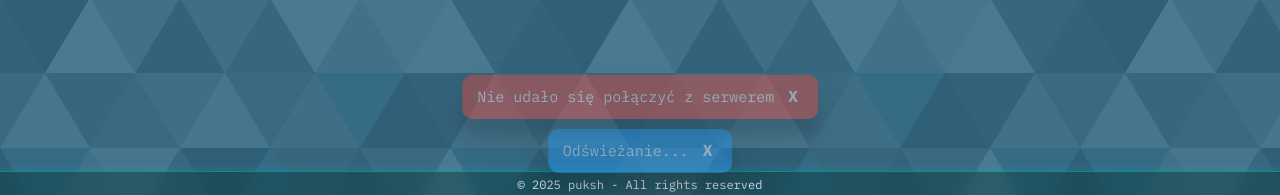
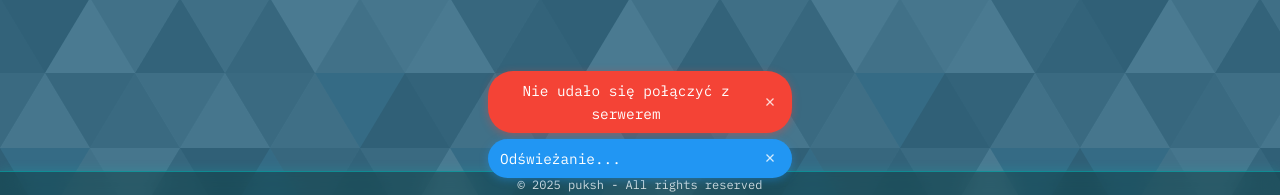
Before and after one commit to puksh/kalendarz, a Vue app: page / in a window 1280 px wide. Both pictures are taken after a click on the button "Odśwież harmonogram". Shown: the part 602-797 px from the top of the page. Built offline with nearby package versions, Linux system fonts and the light colour scheme; no server answers.

Commit message:
fix: made notifications visible

```diff
--- a/src/components/AuthorizationModal.vue
+++ b/src/components/AuthorizationModal.vue
@@ -36,6 +36,7 @@
 </template>
 
 <script>
+import NotificationMessage from "./NotificationMessage.vue";
 import { addNotification } from "./NotificationMessage.vue";
 
 export default {
@@ -47,6 +48,9 @@ export default {
     },
   },
   emits: ["close", "authorized"],
+  components: {
+    NotificationMessage,
+  },
   data() {
     return {
       password: "",
--- a/src/components/ExcelComponent.vue
+++ b/src/components/ExcelComponent.vue
@@ -79,6 +79,7 @@
 
 <script>
 import { daysOfWeek } from "@/data/daysOfWeek.js";
+import NotificationMessage from "./NotificationMessage.vue";
 import { addNotification } from "./NotificationMessage.vue";
 import {
   checkShiftDataSync,
@@ -105,6 +106,9 @@ export default {
       type: Array,
       required: true,
     },
+  },
+  components: {
+    NotificationMessage,
   },
   data() {
     return {
--- a/src/components/NotificationMessage.vue
+++ b/src/components/NotificationMessage.vue
@@ -6,7 +6,21 @@
       :class="['notification', notification.type]"
     >
       {{ notification.message }}
-      <button @click="removeNotification(notification.id)">X</button>
+      <button
+        @click="removeNotification(notification.id)"
+        aria-label="Close notification"
+      >
+        <svg
+          viewBox="0 0 24 24"
+          width="14"
+          height="14"
+          stroke="currentColor"
+          stroke-width="2"
+        >
+          <line x1="18" y1="6" x2="6" y2="18"></line>
+          <line x1="6" y1="6" x2="18" y2="18"></line>
+        </svg>
+      </button>
     </div>
   </div>
 </template>
@@ -47,59 +61,86 @@ export default {
   display: flex;
   flex-direction: column;
   align-items: center;
-  z-index: 100;
+  z-index: 2000;
+  gap: 6px;
+  max-width: 90%;
+  width: 280px;
 }
+
 .notification {
-  padding: 10px 15px;
-  border-radius: 10px;
-  margin: 5px 0;
+  padding: 8px 12px;
+  border-radius: var(--border-radius, 6px);
   color: white;
-  min-width: auto;
-  text-align: center;
-  animation: fadeInOut 3s forwards;
-  box-shadow:
-    0 19px 38px rgba(0, 0, 0, 0.3),
-    0 15px 12px rgba(0, 0, 0, 0.2);
+  width: 100%;
+  display: flex;
+  align-items: center;
+  justify-content: space-between;
+  font-weight: 500;
+  font-size: 0.9rem;
+  box-shadow: 0 2px 8px rgba(0, 0, 0, 0.2);
+  animation: slideUp 0.3s ease forwards;
+  border: none;
 }
+
 .notification button {
-  background: transparent;
+  background: none;
   border: none;
   color: white;
-  font-size: 16px;
+  width: 20px;
+  height: 20px;
+  border-radius: 50%;
   cursor: pointer;
-  font-weight: bolder;
-  padding: 0 5px;
-  outline: none;
+  display: flex;
+  align-items: center;
+  justify-content: center;
+  padding: 0;
+  margin-left: 8px;
+  flex-shrink: 0;
+  opacity: 0.8;
+  transition: opacity 0.2s;
 }
+
 .notification button:hover {
-  color: lightgray;
+  opacity: 1;
+  background: none;
 }
+
 @media (max-width: 900px) {
   .notification-container {
     bottom: 66px;
+    width: 250px;
   }
 }
-@keyframes fadeInOut {
+
+@keyframes slideUp {
   0% {
     opacity: 0;
-  }
-  10% {
-    opacity: 1;
-  }
-  90% {
-    opacity: 1;
+    transform: translateY(10px);
   }
   100% {
-    opacity: 0;
+    opacity: 1;
+    transform: translateY(0);
   }
 }
+
 .green {
   background-color: #4caf50;
+  box-shadow: 0 2px 8px rgba(76, 175, 80, 0.4);
 }
+
 .red {
   background-color: #f44336;
+  box-shadow: 0 2px 8px rgba(244, 67, 54, 0.4);
 }
+
 .blue {
   background-color: #2196f3;
+  box-shadow: 0 2px 8px rgba(33, 150, 243, 0.4);
+}
+
+.yellow {
+  background-color: #ffc107;
+  box-shadow: 0 2px 8px rgba(255, 193, 7, 0.4);
+  color: #333;
 }
 </style>
--- a/src/components/PeopleListWindow.vue
+++ b/src/components/PeopleListWindow.vue
@@ -62,6 +62,7 @@
 </template>
 
 <script>
+import NotificationMessage from "./NotificationMessage.vue";
 import { addNotification } from "./NotificationMessage.vue";
 export default {
   name: "PeopleListWindow",
@@ -74,6 +75,9 @@ export default {
       type: Boolean,
       required: true, // Ensure the parent always provides this prop
     },
+  },
+  components: {
+    NotificationMessage,
   },
   data() {
     return {
```
Also changed, not shown: src/components/CalendarComponent.vue (+5 -2 lines).
